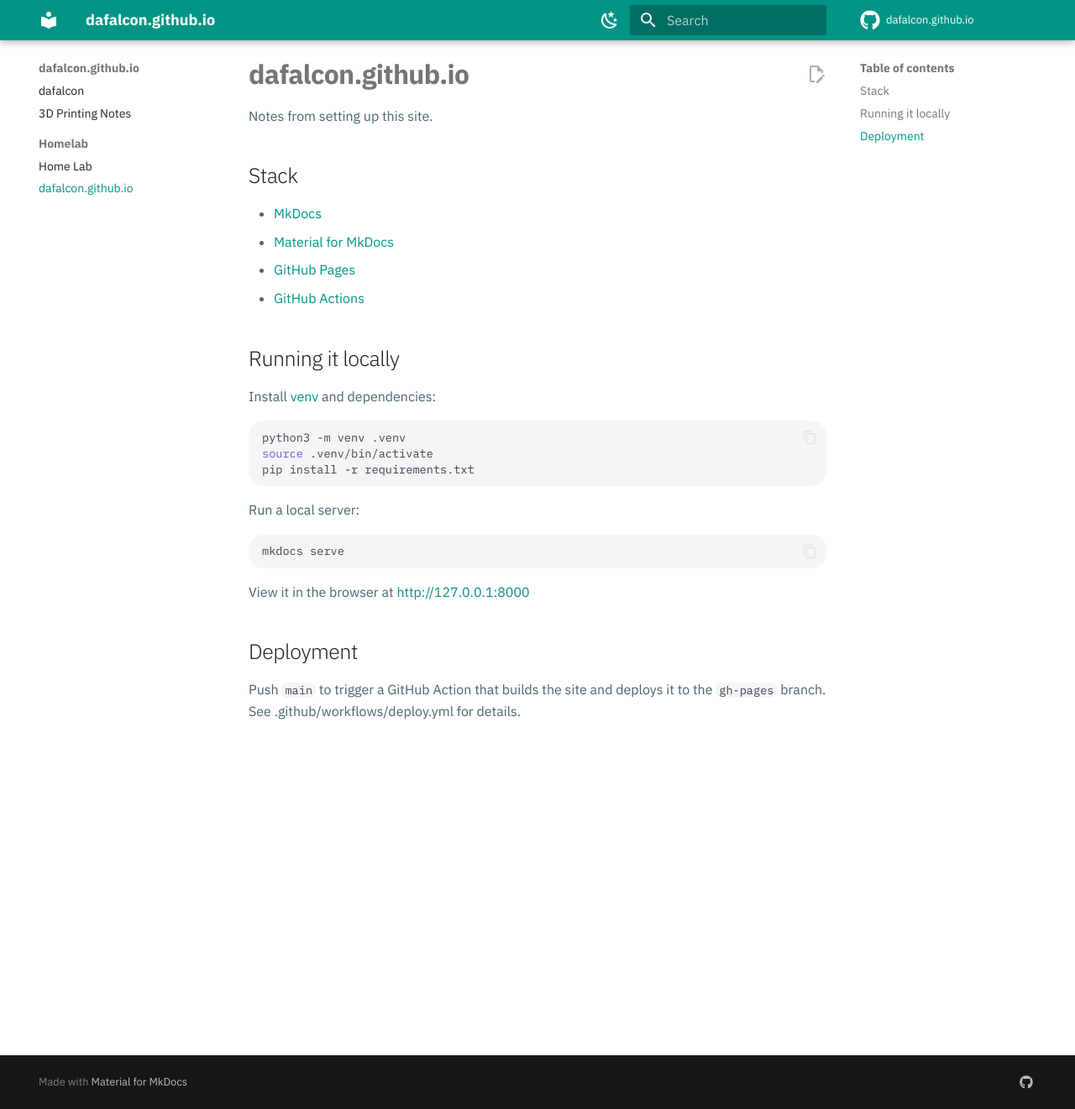
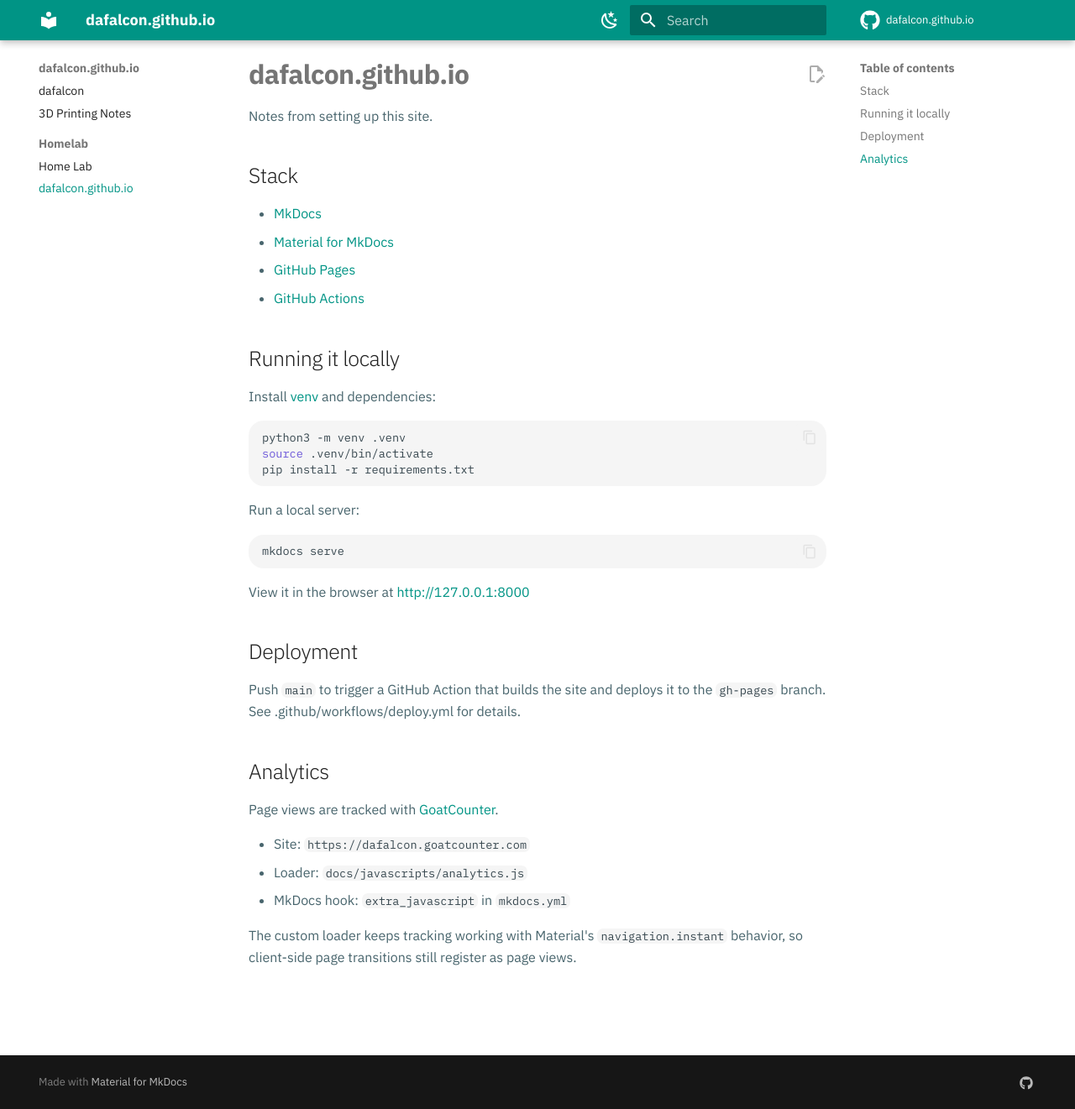
Before and after one commit to dafalcon/dafalcon.github.io, an MkDocs documentation site: the page built from docs/homelab/dafalcon.github.io.md, in a window 1280 px wide and 1321 px high. Shown: the whole window at 84% size. Built offline with MkDocs 1.6.1 and Material for MkDocs 9.7.7, drawn with Linux system fonts in a browser that asks for light colours; comment, search, counter and statistics services are not loaded; some of the changed lines change nothing that is shown.

Commit message:
integrate goatcounter

```diff
--- a/docs/homelab/dafalcon.github.io.md
+++ b/docs/homelab/dafalcon.github.io.md
@@ -31,3 +31,13 @@
 
 Push `main` to trigger a GitHub Action that builds the site and deploys it to the `gh-pages` branch.
 See .github/workflows/deploy.yml for details.
+
+## Analytics
+
+Page views are tracked with [GoatCounter](https://www.goatcounter.com/).
+
+- Site: `https://dafalcon.goatcounter.com`
+- Loader: `docs/javascripts/analytics.js`
+- MkDocs hook: `extra_javascript` in `mkdocs.yml`
+
+The custom loader keeps tracking working with Material's `navigation.instant` behavior, so client-side page transitions still register as page views.
--- /dev/null
+++ b/docs/javascripts/analytics.js
@@ -0,0 +1,63 @@
+(function () {
+  var GOATCOUNTER_ENDPOINT = "https://dafalcon.goatcounter.com/count";
+  var GOATCOUNTER_SCRIPT_ID = "goatcounter-script";
+  var pendingPath = null;
+  var isLocalHost = /^(localhost|127(?:\.\d{1,3}){3}|0\.0\.0\.0)$/i.test(window.location.hostname);
+
+  if (isLocalHost) {
+    return;
+  }
+
+  window.goatcounter = window.goatcounter || {};
+  window.goatcounter.no_onload = true;
+
+  function currentPath() {
+    return window.location.pathname + window.location.search + window.location.hash;
+  }
+
+  function ensureScript() {
+    if (document.getElementById(GOATCOUNTER_SCRIPT_ID)) {
+      return;
+    }
+
+    var script = document.createElement("script");
+    script.id = GOATCOUNTER_SCRIPT_ID;
+    script.async = true;
+    script.src = "https://gc.zgo.at/count.js";
+    script.dataset.goatcounter = GOATCOUNTER_ENDPOINT;
+    script.addEventListener("load", function () {
+      if (pendingPath) {
+        countPath(pendingPath);
+      }
+    });
+    document.head.appendChild(script);
+  }
+
+  function countPath(path) {
+    if (!window.goatcounter || typeof window.goatcounter.count !== "function") {
+      pendingPath = path;
+      ensureScript();
+      return;
+    }
+
+    pendingPath = null;
+    window.goatcounter.count({ path: path });
+  }
+
+  function onRouteChange() {
+    countPath(currentPath());
+  }
+
+  ensureScript();
+
+  if (typeof document$ !== "undefined" && document$ && typeof document$.subscribe === "function") {
+    document$.subscribe(onRouteChange);
+    return;
+  }
+
+  if (document.readyState === "loading") {
+    document.addEventListener("DOMContentLoaded", onRouteChange, { once: true });
+  } else {
+    onRouteChange();
+  }
+})();
--- a/mkdocs.yml
+++ b/mkdocs.yml
@@ -53,6 +53,10 @@
 extra_css:
   - stylesheets/extra.css
 
+extra_javascript:
+  - path: javascripts/analytics.js
+    defer: true
+
 markdown_extensions:
   - admonition
   - attr_list
```
